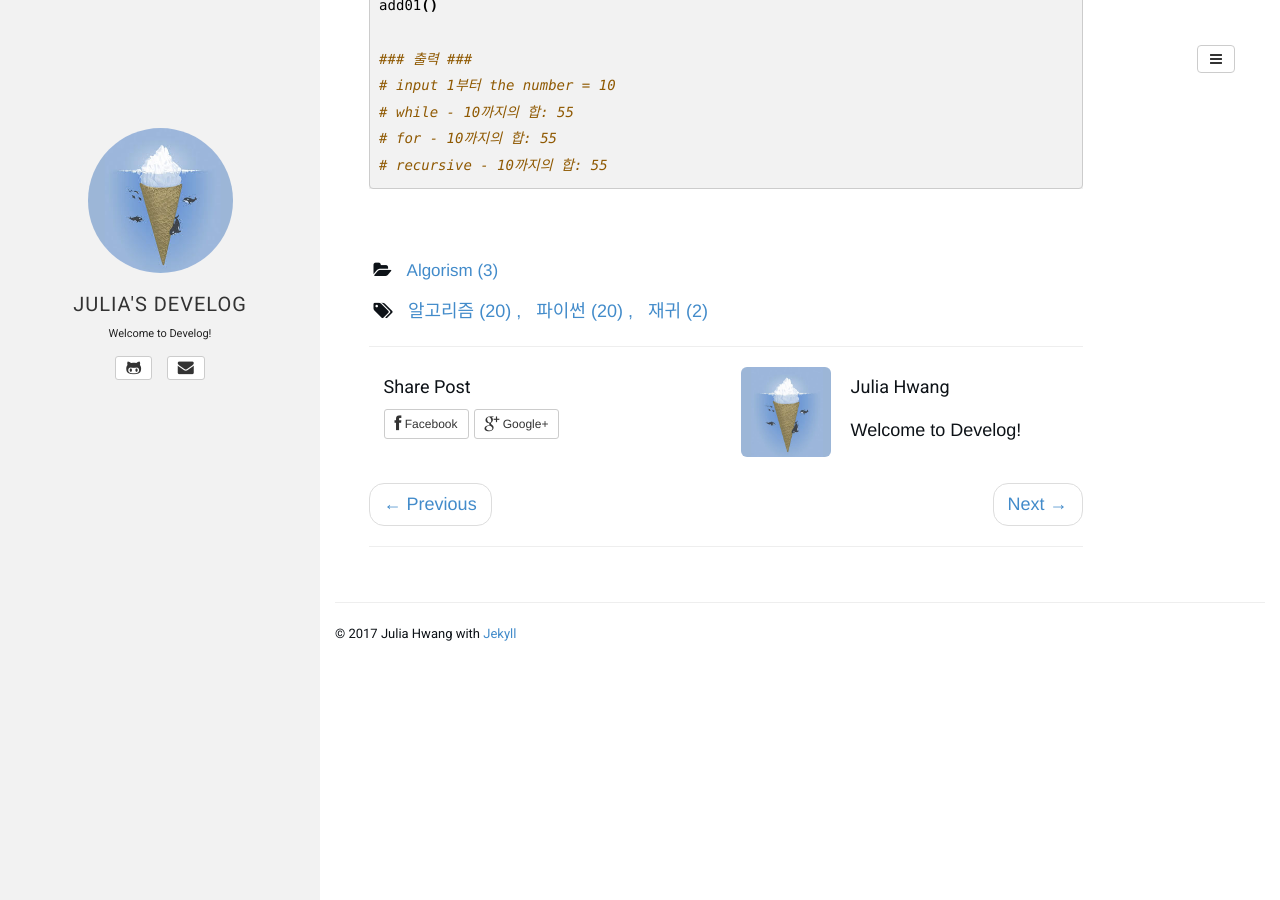
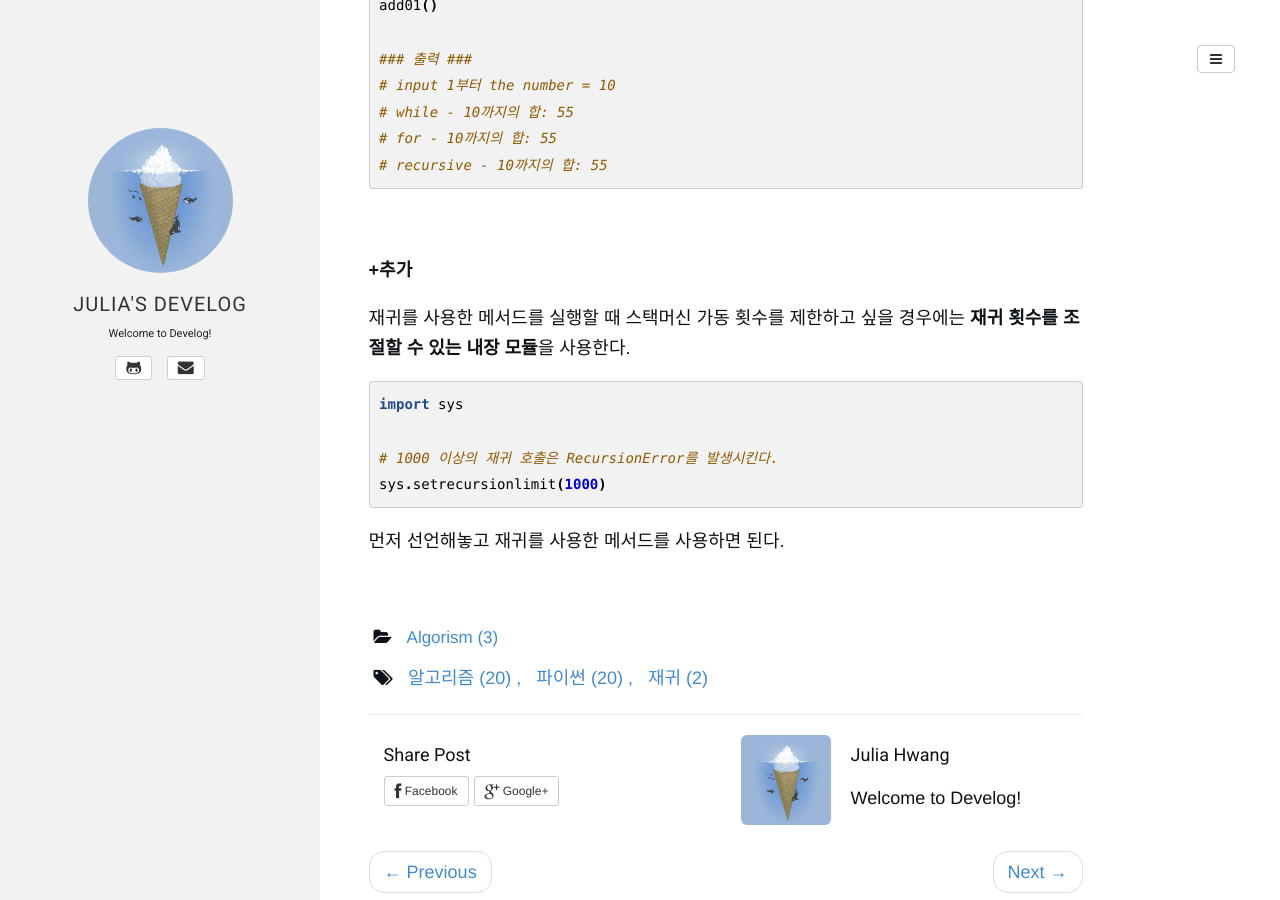
Before and after one commit to juliahwang/juliahwang.github.io, a Jekyll site: the page built from _posts/2017-09-11-재귀함수응용1.md, in a window 1280 px wide and 900 px high, scrolled down 5171 px. Built offline with Jekyll 4.4.1, drawn with Linux system fonts in a browser that asks for light colours; some web fonts are replaced; comment, search, counter and statistics services are not loaded.

Commit message:
add post

````diff
--- a/_posts/2017-09-11-재귀함수응용1.md
+++ b/_posts/2017-09-11-재귀함수응용1.md
@@ -206,3 +206,18 @@ add01()
 ```
 
 <br>
+
+**+추가**
+
+재귀를 사용한 메서드를 실행할 때 스택머신 가동 횟수를 제한하고 싶을 경우에는 **재귀 횟수를 조절할 수 있는 내장 모듈**을 사용한다.
+
+```python
+import sys
+
+# 1000 이상의 재귀 호출은 RecursionError를 발생시킨다.
+sys.setrecursionlimit(1000)
+```
+
+먼저 선언해놓고 재귀를 사용한 메서드를 사용하면 된다.
+
+<br>
````
Also changed, not shown: _posts/2017-09-08-1-개인 프로젝트 기획.md (+1 -1 lines), _posts/2017-09-11-level1. 최대공약수와최소공배수.md (+1 -1 lines), _posts/2017-06-17-HTML-Form 태그.md (deleted).
